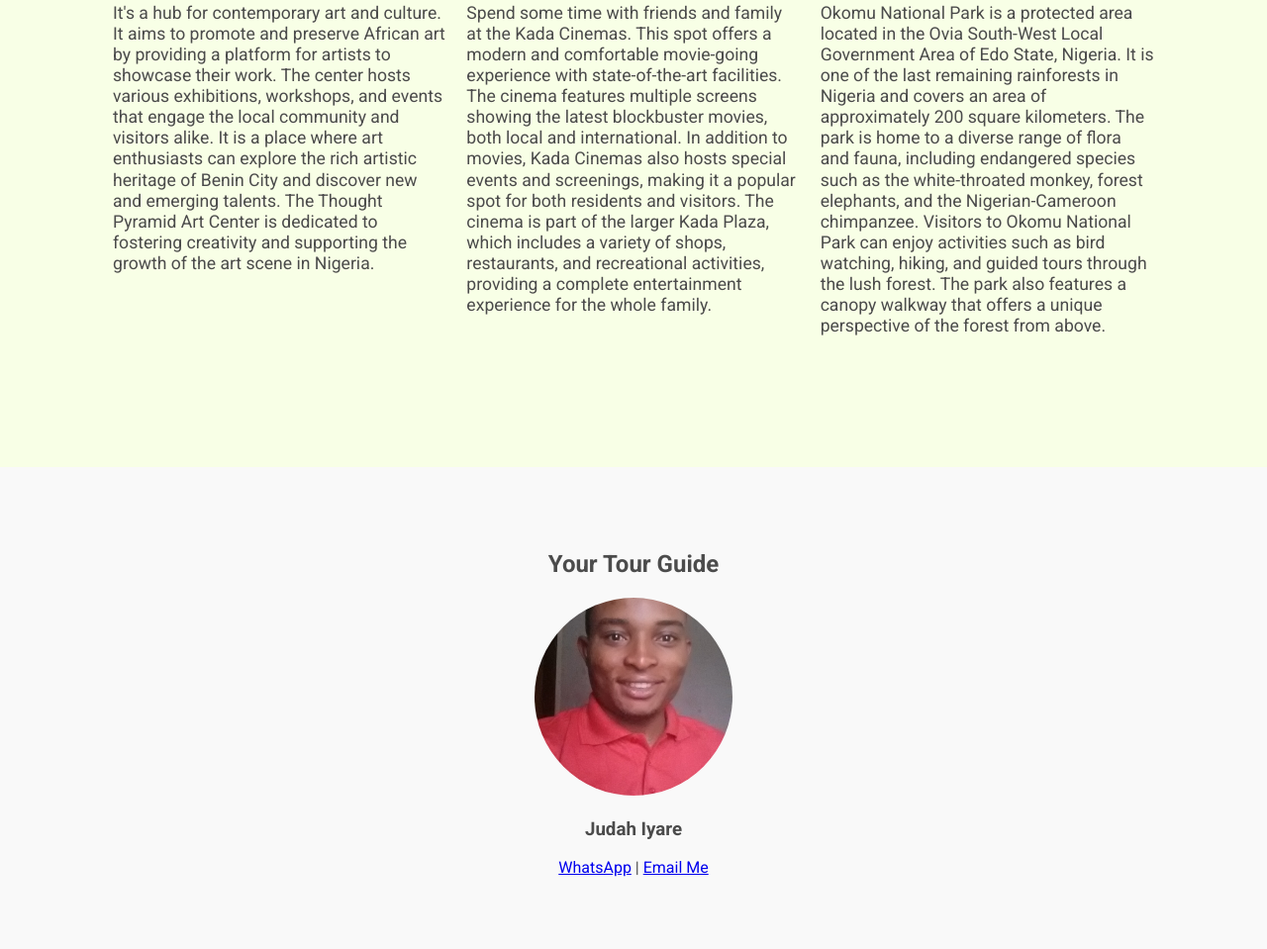
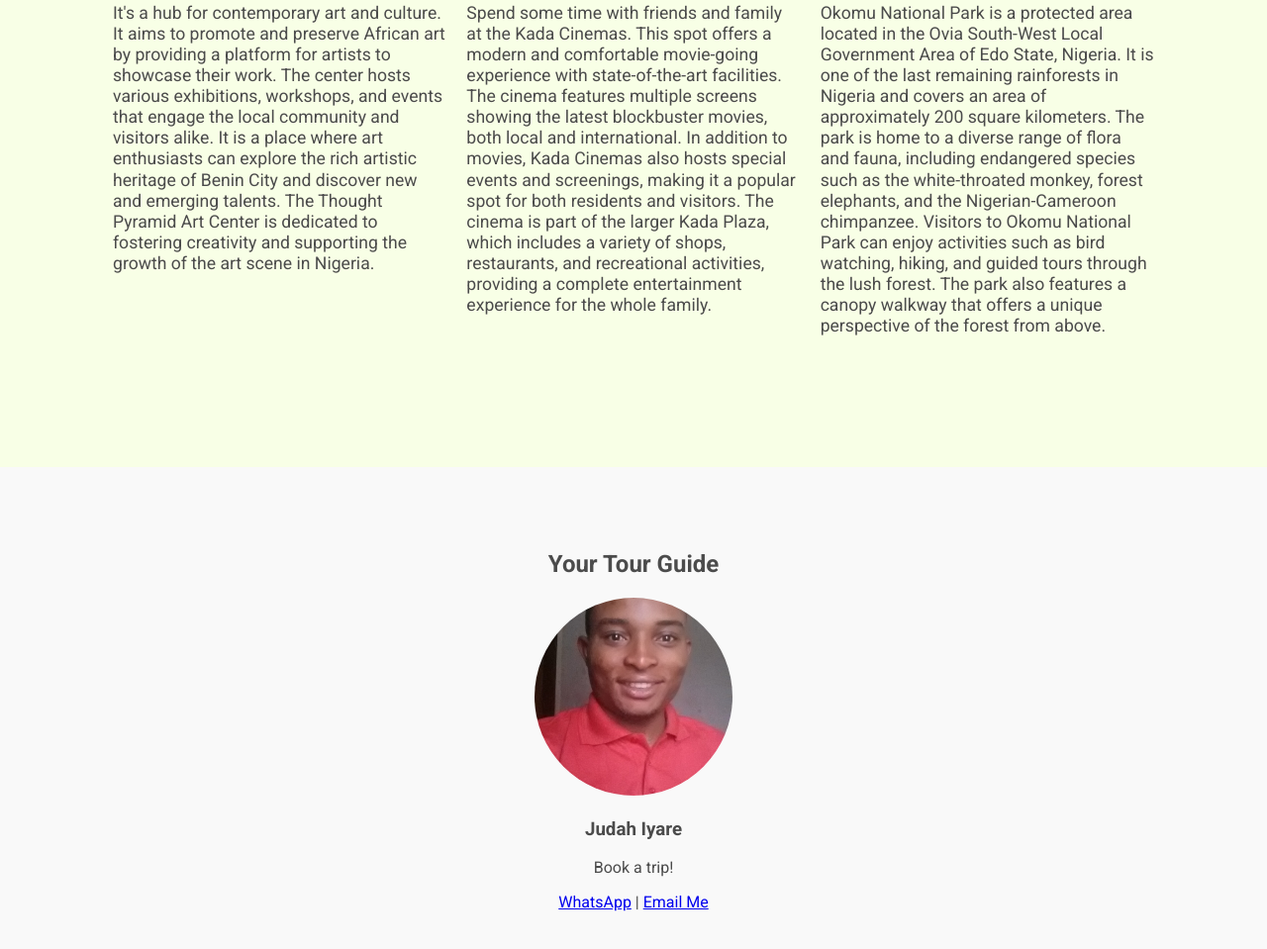
Before and after one commit to Iyare/hometown, a plain HTML site: page index.html in a window 1280 px wide. Shown: the part 1831-2790 px from the top of the page at 99% size. Drawn offline with Linux system fonts and the light colour scheme.

Commit message:
Adds text to contact section

```diff
--- a/index.html
+++ b/index.html
@@ -97,6 +97,7 @@
                 <div class="image"><img src="assets/iyare.jpg" alt=""></div>
                 <div>
                     <h3>Judah Iyare</h3>
+                    <p>Book a trip!</p>
                     <a href="phone: +2347069441509">WhatsApp</a> |
                     <a href="mailto:iyare.usen@gmail.com">Email Me</a>
                 </div>
```
